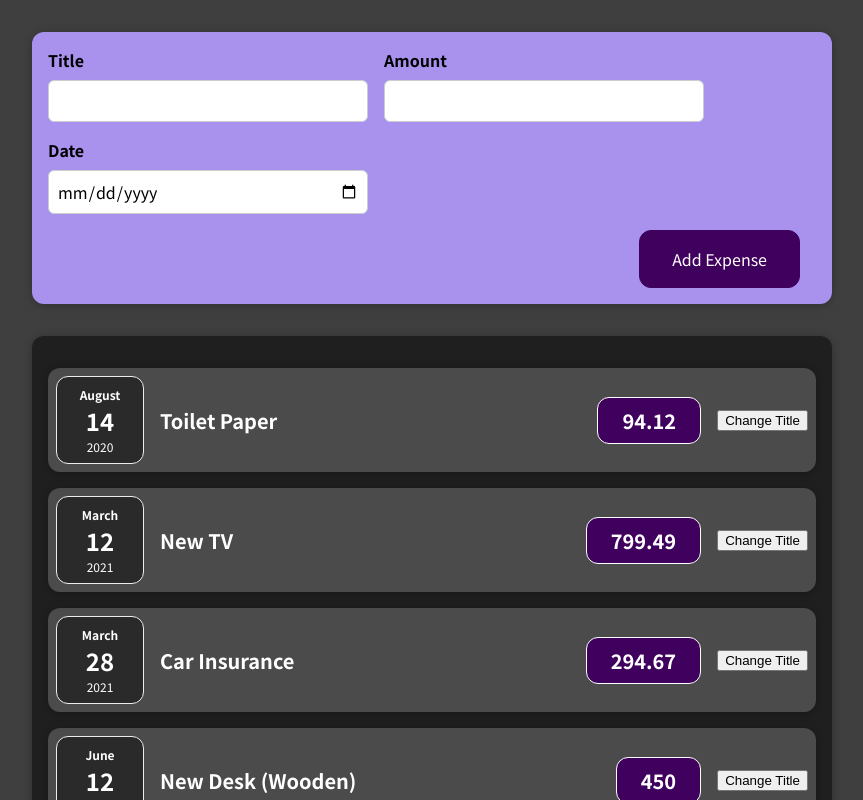
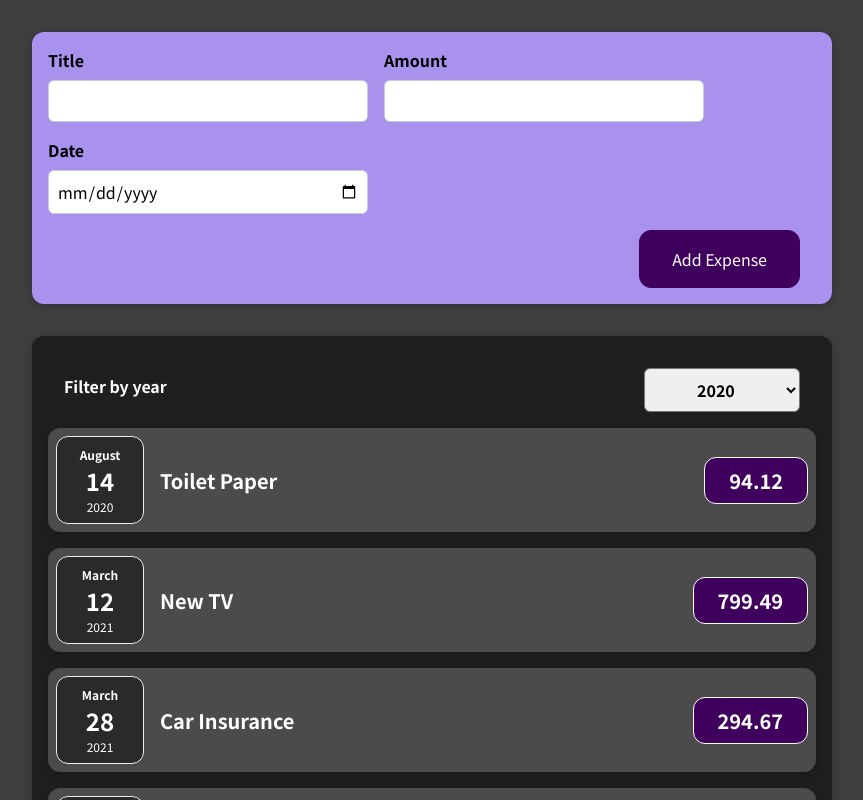
Before and after one commit to MrCooper42/react-expense-app, a React (Create React App) app: page / in a window 1280 px wide. Shown: the top 800 px of the page, without its empty margins (208-1071 px from the left). Built offline with nearby package versions, Linux system fonts and the light colour scheme.

Commit message:
Adding filter component

```diff
--- a/src/components/Expenses/ExpenseItem.js
+++ b/src/components/Expenses/ExpenseItem.js
@@ -1,25 +1,14 @@
 import "./ExpenseItem.css";
 import ExpenseDate from "./ExpenseDate";
 import Card from "../UI/Card";
-import {useState} from "react";
 
 const ExpenseItem = (props) => {
-	const [
-		title,
-		setTitle,
-	] = useState(props.title);
-
-	const clickHandler = () => {
-		setTitle("Updated!");
-	};
-
 	return (
 		<Card className="expense-item">
 			<ExpenseDate date={props.date}/>
 			<div className="expense-item__description">
-				<h2>{title}</h2>
+				<h2>{props.title}</h2>
 				<div className="expense-item__price">{props.amount}</div>
-				<button onClick={clickHandler}>Change Title</button>
 			</div>
 		</Card>
 	);
--- a/src/components/Expenses/Expenses.js
+++ b/src/components/Expenses/Expenses.js
@@ -1,10 +1,20 @@
-import "./Expenses.css"
+import "./Expenses.css";
 import ExpenseItem from "./ExpenseItem";
 import Card from "../UI/Card";
+import ExpensesFilter from "./ExpensesFilter";
+import {useState} from "react";
 
 const Expenses = (props) => {
+	const [filteredYear, setFilteredYear] = useState("2020");
+
+	const filterExpenses = (filter) => {
+		setFilteredYear(filter);
+	};
+
 	return (
+		<div>
 			<Card className="expenses">
+				<ExpensesFilter selected={filteredYear} onChangeFilter={filterExpenses}/>
 				<ExpenseItem
 					title={props.items[0].title}
 					amount={props.items[0].amount}
@@ -26,7 +36,8 @@
 					date={props.items[3].date}
 				/>
 			</Card>
+		</div>
 	);
-}
+};
 
 export default Expenses;
--- /dev/null
+++ b/src/components/Expenses/ExpensesFilter.css
@@ -0,0 +1,24 @@
+.expenses-filter {
+    color: white;
+    padding: 0 1rem;
+}
+
+.expenses-filter__control {
+    display: flex;
+    width: 100%;
+    align-items: center;
+    justify-content: space-between;
+    margin: 1rem 0;
+}
+
+.expenses-filter label {
+    font-weight: bold;
+    margin-bottom: 0.5rem;
+}
+
+.expenses-filter select {
+    font: inherit;
+    padding: 0.5rem 3rem;
+    font-weight: bold;
+    border-radius: 6px;
+}
--- /dev/null
+++ b/src/components/Expenses/ExpensesFilter.js
@@ -0,0 +1,23 @@
+import "./ExpensesFilter.css";
+
+const ExpensesFilter = (props) => {
+	const dropdownChangeHandler = (event) => {
+		props.onChangeFilter(event.target.value);
+	};
+
+	return (
+		<div className="expenses-filter">
+			<div className="expenses-filter__control">
+				<label>Filter by year</label>
+				<select value={props.selected} onChange={dropdownChangeHandler}>
+					<option value="2022">2022</option>
+					<option value="2021">2021</option>
+					<option value="2020">2020</option>
+					<option value="2019">2019</option>
+				</select>
+			</div>
+		</div>
+	);
+};
+
+export default ExpensesFilter;
```
Lines whose indentation alone changed are shown as unchanged.
